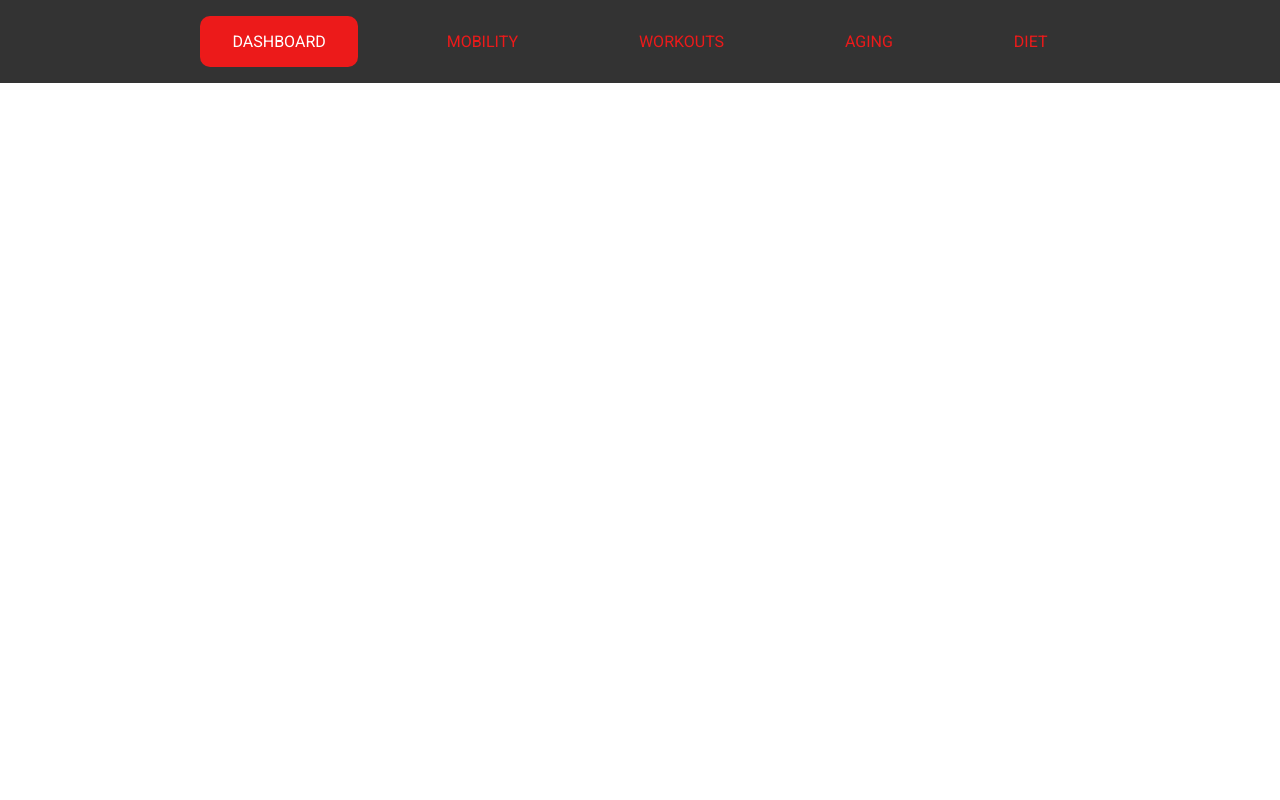
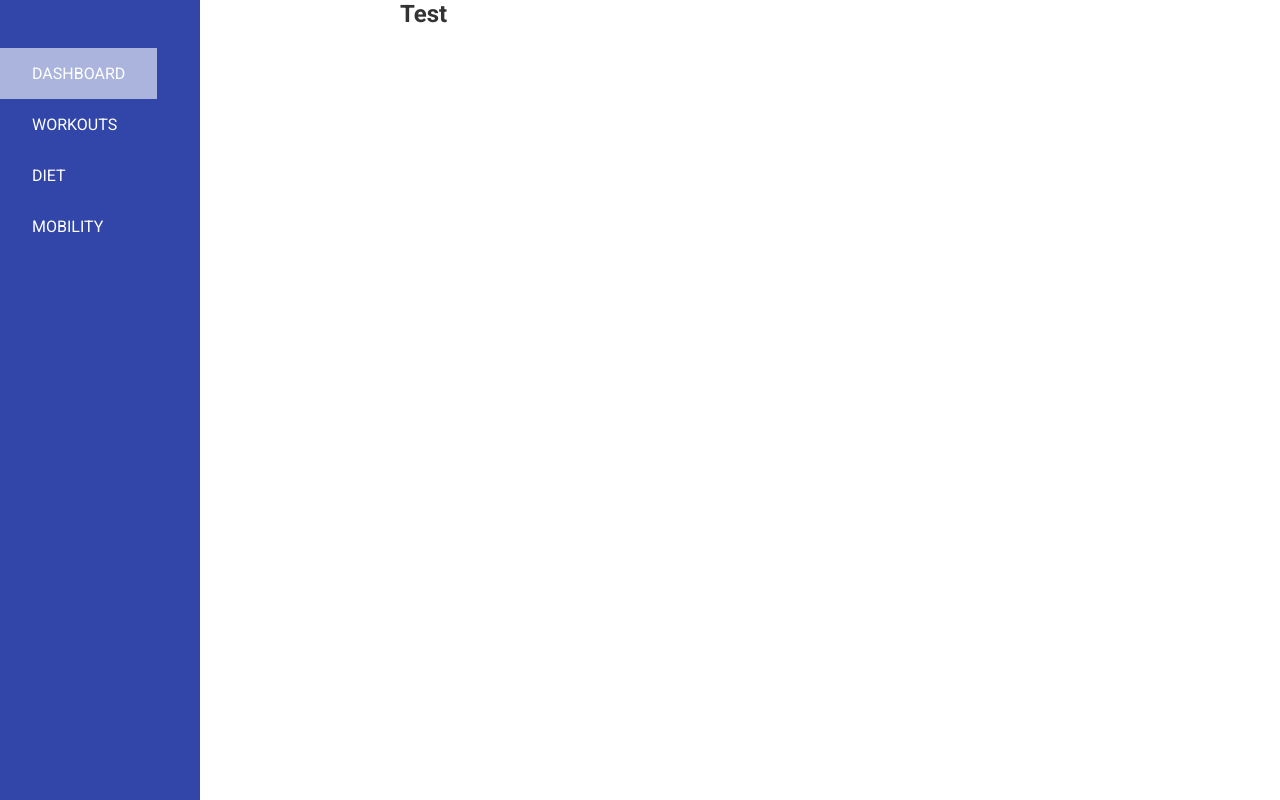
Before and after one commit to PaulEdworthy-web-development/fitness-dashboard, a plain HTML site: page index.html in a window 1280 px wide. Drawn offline with Linux system fonts and the light colour scheme.

Commit message:
build: new nav

```diff
--- a/index.html
+++ b/index.html
@@ -15,23 +15,24 @@
 </head>
 
 <body>
-  <header class="header">
-    <nav class="nav container">
+  <!-- <header class="header"> -->
+    <nav class="sidenav">
       <!-- <div class="logo"></div> -->
       <ul class="nav__list">
         <li class="nav__item"><a class="nav__link current" href="index.html">Dashboard</a></li>
+        <li class="nav__item"><a class="nav__link" href="workouts.html">Workouts</a></li>
+        <li class="nav__item"><a class="nav__link" href="diet.html">Diet</a></li>
         <li class="nav__item"><a class="nav__link" href="mobility.html">Mobility</a></li>
-        <li class="nav__item"><a class="nav__link" href="workouts.html">Workouts</a></li>
         <!-- <li class="nav__item"><a class="nav__link" href="triathlon.html">Triathlon</a></li> -->
-        <li class="nav__item"><a class="nav__link" href="aging.html">Aging</a></li>
-        <li class="nav__item"><a class="nav__link" href="diet.html">Diet</a></li>
+        <!-- <li class="nav__item"><a class="nav__link" href="aging.html">Aging</a></li> -->
         <!-- <li class="nav__item"><a class="nav__link" href="hydration.html">Hydration<a></li> -->
       </ul>
     </nav>
-  </header>
+  <!-- </header> -->
 
   <section class="dashboard">
     <!-- Calendar for each group, mobility, exercise, triathlon etc. -->
+    <h1>Test</h1>
   </section>
 
   <!-- <script src="main.js"></script> -->
--- a/style.css
+++ b/style.css
@@ -8,7 +8,9 @@
 }
 
 :root {
-  --color-primary: #ec1a1a;
+  --color-primary: #3246a9;
+  --color-primary-dark: #202d6c;
+  --color-primary-light: #abb4dc;
   --color-white: #fff;
   --color-grey-dark: #333;
 }
@@ -17,8 +19,19 @@ body {
   font-family: 'Roboto', sans-serif;
 }
 
-header {
-  background-color: var(--color-grey-dark);
+.sidenav {
+  background-color: var(--color-primary);
+  left: 0;
+  height: 100vh;
+  position: fixed;
+  top: 0;
+  width: 200px;
+  z-index: 1;
+}
+
+.dashboard {
+  color: #333;
+  margin-left: 400px;
 }
 
 .container {
@@ -29,47 +42,23 @@ header {
 }
 
 .nav__list {
-  align-items: center;
-  display: flex;
-  justify-content: space-around;
-  text-align: center;
+  padding: 2rem 0;
+}
+
+.nav__item {
+  margin: 2rem 0;
 }
 
 .nav__link {
-  border-radius: 10px;
-  color: var(--color-primary);
-  outline: none;
+  color: var(--color-white);
   padding: 1rem 2rem;
   text-transform: uppercase;
 }
 
-.nav__link:focus {
-  box-shadow: 0 0 0 2pt var(--color-primary);
+.nav__link:hover,
+.current {
+  background-color: var(--color-primary-light);
+  transition: all .5s;
 }
 
 /* Mobility Page */
-.mobility{
-  background-color: var(--color-grey-dark);
-  height: 100vh;
-}
-
-@media screen and (min-width: 700px) {
-
-  .nav__link:hover,
-  .current {
-    background-color: var(--color-primary);
-    color: var(--color-white);
-    transition: all .5s;
-  }
-}
-
-@media (max-width: 700px) {
-
-  .nav__list {
-    flex-direction: column;
-  }
-
-  .nav__item:not(:last-child) {
-    padding-bottom: .75rem;
-  }
-}
```
Also changed, not shown: mobility.html (+3 -3 lines), 2 other files.
